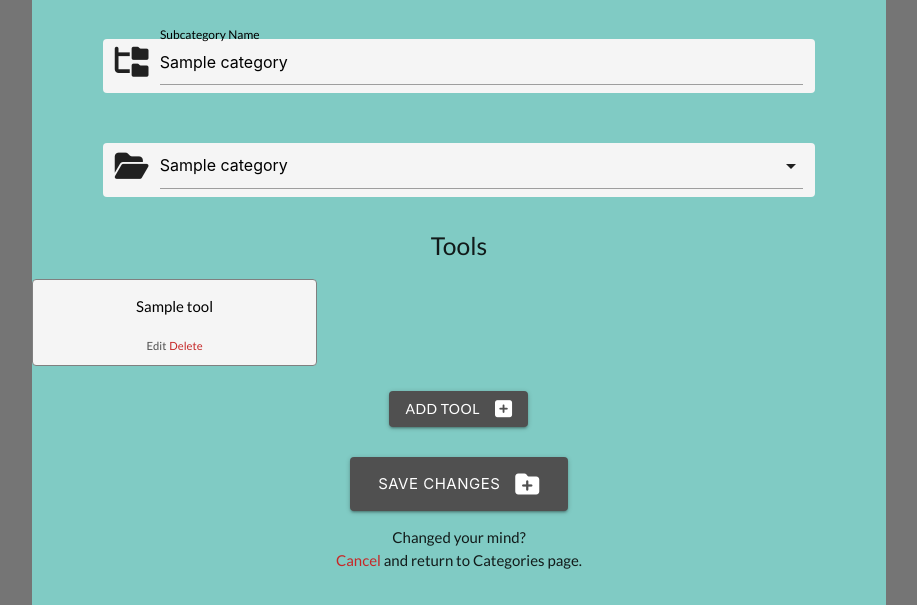
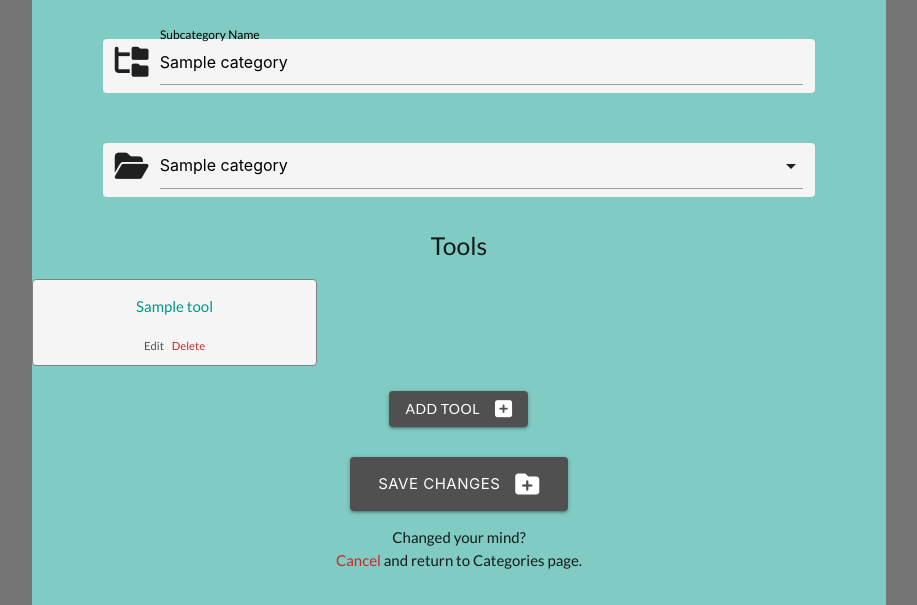
Before and after one commit to Cleg83/tool_db, a Flask app: page /edit_sub_category/1 in a window 1280 px wide. Shown: the part 167-772 px from the top of the page, without its empty margins (181-1098 px from the left). Run offline with Flask 3, Linux system fonts and the light colour scheme; the visitor is signed in with stand-in values (Sample User, id 1); tables that the repository leaves empty hold one stand-in row (values such as "Sample post"); some libraries are stand-ins or nearby versions.

Commit message:
Change tool name on edit subcategory page and user name on manage users page to teal-darken-2

```diff
--- a/tool_db/templates/edit_sub_category.html
+++ b/tool_db/templates/edit_sub_category.html
@@ -38,12 +38,12 @@
         <div class="row tool-card-container">
             {% for tool in tools %}
             <div class="col s10 offset-s1 m6 l4 grey lighten-4 tiny-tool-card">
-                <a class="center black-text" href="{{ url_for('tool', tool_id=tool.id) }}" aria-label="View details for {{ tool.tool_name }}">
+                <a class="center teal-text darken-3" href="{{ url_for('tool', tool_id=tool.id) }}" aria-label="View details for {{ tool.tool_name }}">
                     <p>{{ tool.tool_name }}</p>
                 </a>
                 <div id="tiny-btn-container" class="col s12 center">
                     <a href="{{ url_for('edit_tool', tool_id=tool.id) }}" class="edit-small" aria-label="Edit {{ tool.tool_name }}"><small>Edit</small></a>
-                    <a href="#modal-{{ tool.id }}" class="delete-small modal-trigger" aria-label="Delete {{ tool.tool_name }}"><small>Delete</small></a>
+                    <a href="#modal-{{ tool.id }}" class="delete-small modal-trigger fivepx-left" aria-label="Delete {{ tool.tool_name }}"><small>Delete</small></a>
                 </div>
             </div>
             {% endfor %}
--- a/tool_db/templates/manage_users.html
+++ b/tool_db/templates/manage_users.html
@@ -8,7 +8,7 @@
             <div class="row" role="list" aria-labelledby="user-list-heading">
                 {% for user in users %}
                 <div class="container col s10 offset-s1 m6 l4 grey lighten-4 tiny-tool-card" role="listitem" aria-labelledby="user-username-{{ user.id }}">
-                    <p id="user-username-{{ user.id }}" class="center">{{ user.username }}</p>
+                    <p id="user-username-{{ user.id }}" class="center teal-text darken-3">{{ user.username }}</p>
                     <div id="tiny-btn-container" class="col s12 center">
                         <a href="#delete-user-modal-{{ user.id }}"
                             class="delete-small center modal-trigger" aria-label="Delete user {{ user.username }}">
```
